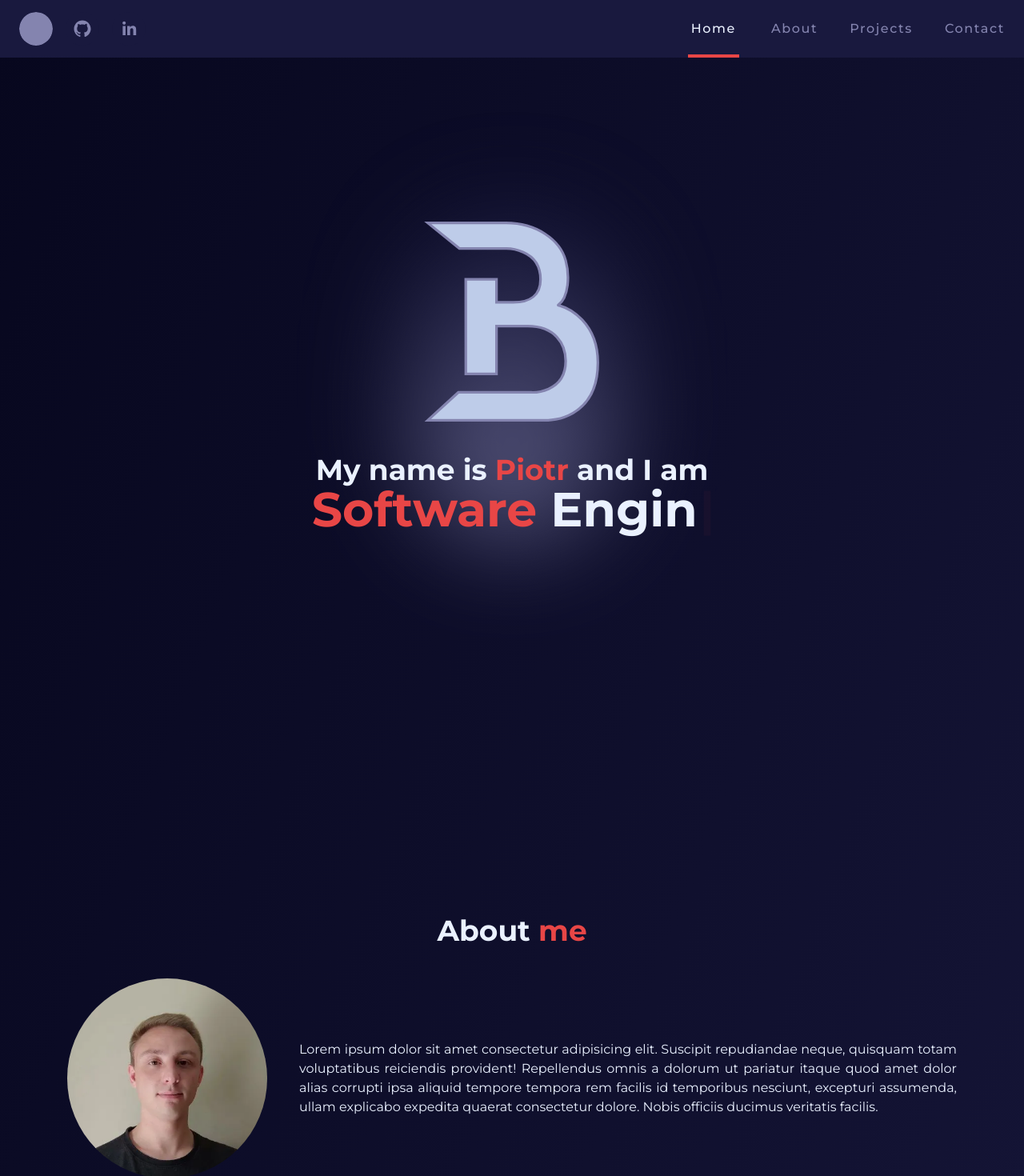
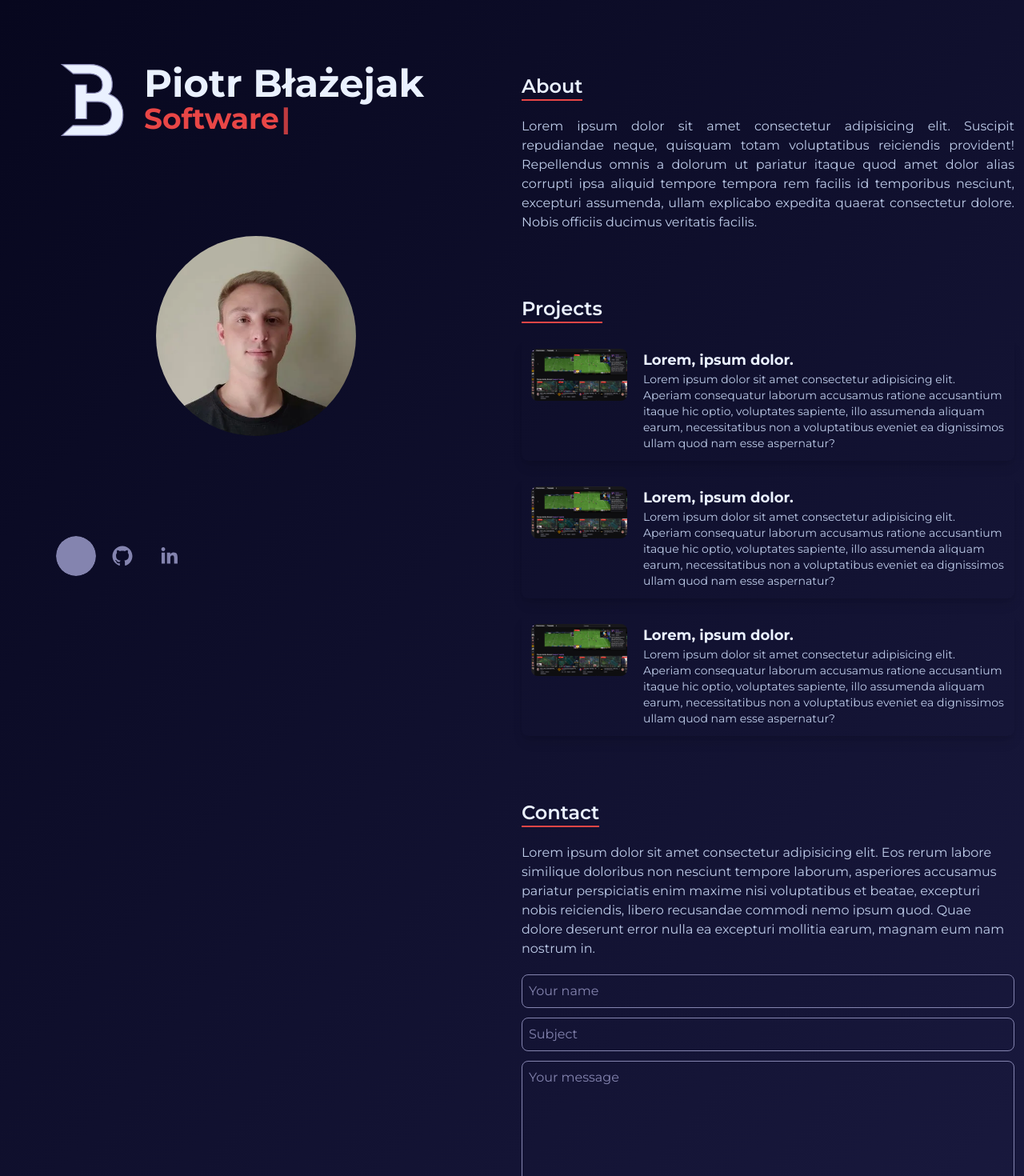
Before and after one commit to BlazejakPiotr/pb-portfolio, a Next.js app: page / in a window 1280 px wide. Shown: the top 1470 px of the page at 80% size. Built offline with nearby package versions, Linux system fonts and the light colour scheme.

Commit message:
feat: new design

```diff
--- a/src/app/components/About.tsx
+++ b/src/app/components/About.tsx
@@ -19,25 +19,13 @@ const TimelineMarker = ({ name, year }: { name: string; year: number }) => (
 const About = (props: Props) => {
   return (
     <>
-      <section
-        id="about"
-        className="max-w-6xl mx-auto p-5 flex flex-col flex-wrap justify-center gap-10 min-h-screen"
-      >
-        <h1 className="text-4xl text-light-blue font-bold text-center h-fit mt-[72px]">
-          About <span className="text-orange">me</span>
+      <section id="about" className="flex flex-col gap-5">
+        <h1 className="text-2xl  text-light-blue font-semibold text-start h-fit border-b-2  border-orange w-fit ">
+          About
         </h1>
 
         <div className="flex flex-row flex-wrap gap-10">
-          <div className="max-md:w-full rounded-full flex items-center justify-center hover:scale-105 duration-500 ">
-            <Image
-              src="/me_pic.webp"
-              alt="picture of me"
-              className="rounded-full"
-              height={250}
-              width={250}
-            />
-          </div>
-          <p className="flex flex-1 text-light-blue text-justify justify-center items-center">
+          <p className="flex  text-blue text-justify justify-center items-center">
             Lorem ipsum dolor sit amet consectetur adipisicing elit. Suscipit
             repudiandae neque, quisquam totam voluptatibus reiciendis provident!
             Repellendus omnis a dolorum ut pariatur itaque quod amet dolor alias
--- a/src/app/components/Contact.tsx
+++ b/src/app/components/Contact.tsx
@@ -20,15 +20,12 @@ const Contact = (props: Props) => {
   };
   return (
     <>
-      <section
-        id="contact"
-        className="max-w-6xl mx-auto p-5 min-h-screen flex flex-col justify-center"
-      >
-        <h1 className="text-4xl w-full text-light-blue font-bold h-min mt-[72px]">
-          Get in <span className="text-orange">Touch</span>
+      <section id="contact" className="flex flex-col gap-5">
+        <h1 className="text-2xl  text-light-blue font-semibold text-start h-fit border-b-2  border-orange w-fit ">
+          Contact
         </h1>
-        <div className="flex flex-wrap justify-between items-center gap-8">
-          <p className="w-full lg:w-1/2 text-start text-blue">
+
+        <p className="w-full text-start text-blue">
           Lorem ipsum dolor sit amet consectetur adipisicing elit. Eos rerum
           labore similique doloribus non nesciunt tempore laborum, asperiores
           accusamus pariatur perspiciatis enim maxime nisi voluptatibus et
@@ -39,7 +36,7 @@ const Contact = (props: Props) => {
 
         <form
           onSubmit={handleSubmit(onSubmit)}
-            className="flex flex-col justify-center items-center space-y-3 w-full lg:w-[40%]"
+          className="flex flex-col justify-center items-center space-y-3 w-full "
         >
           <input
             {...register("name", { required: true })}
@@ -48,9 +45,7 @@ const Contact = (props: Props) => {
             type="text"
           />
           {errors.name && (
-              <span className="text-red-500 text-sm">
-                This field is required
-              </span>
+            <span className="text-red-500 text-sm">This field is required</span>
           )}
           <input
             {...register("subject", { required: true })}
@@ -59,9 +54,7 @@ const Contact = (props: Props) => {
             type="text"
           />
           {errors.subject && (
-              <span className="text-red-500 text-sm">
-                This field is required
-              </span>
+            <span className="text-red-500 text-sm">This field is required</span>
           )}
           <textarea
             {...register("message", { required: true })}
@@ -70,9 +63,7 @@ const Contact = (props: Props) => {
             placeholder="Your message"
           />
           {errors.message && (
-              <span className="text-red-500 text-sm">
-                This field is required
-              </span>
+            <span className="text-red-500 text-sm">This field is required</span>
           )}
           <button
             type="submit"
@@ -81,7 +72,6 @@ const Contact = (props: Props) => {
             Submit
           </button>
         </form>
-        </div>
       </section>
     </>
   );
--- a/src/app/components/Header.tsx
+++ b/src/app/components/Header.tsx
@@ -5,38 +5,27 @@ type Props = {};
 
 const Header = (props: Props) => {
   return (
-    <section
-      className="relative z-0 h-screen w-full flex justify-center items-center space-x-10 "
-      id="/#home"
-    >
-      <div className="flex flex-col justify-center items-center flex-grow gap-10">
-        <div className=" flex items-center justify-center hover:scale-105 duration-200 ">
+    <div className="flex flex-row w-full justify-start items-start  gap-5 max-md:items-center  max-md:justify-center max-md:text-center">
+      <div className=" flex  items-start justify-start hover:scale-105 duration-200 ">
         <svg
           xmlns="http://www.w3.org/2000/svg"
-            height="250px"
+          height="120px"
           viewBox="0 0 1421.07 1622"
-            className="fill-blue  hover:fill-light-blue duration-300"
+          className="fill-light-blue  hover:fill-purple duration-300 w-[75px] h-[75px]  xl:w-[90px] xl:h-[90px]  2xl:w-[100px] 2xl:h-[100px] "
         >
           <g id="Shape" fill-rule="nonzero" stroke="#8484AF" strokeWidth="21">
             <path d="M588.07,468V655h137c138,0,220-61,220-187,0-254-281-250-281-250H286.79L31.07,11h635c247,0,437.44,137.42,483,304,32,117,27.34,299-61,362-1.17.83,7,3,13.26,4.72,70.32,19.3,308.74,131.66,308.74,462.28,0,467-403,467-403,467h-976l247.5-226h592.5s278,10,278-254c0-141-88-283-307-283h-254v387h-249l-.5-767Z"></path>
           </g>
         </svg>
       </div>
-        <div className=" max-w-3xl">
-          <p className="text-light-blue text-2xl lg:text-4xl text-center font-bold">
-            My name is <span className="text-orange">Piotr</span> and I am
+      <div className="">
+        <p className="text-light-blue text-3xl xl:text-5xl 2xl:text-6xl font-bold pr-10">
+          Piotr Błażejak
         </p>
 
         <TypeWriter />
-          {/* <p className="whitespace-pre-line">
-            Lorem ipsum dolor sit amet consectetur adipisicing elit. Accusamus
-            eius doloribus cum cumque illum facere ducimus asperiores nam eaque
-            architecto!
-          </p> */}
       </div>
-        <div className="absolute -z-10  w-[50%] md:w-[20%] h-[50%] filter blur-3xl opacity-70 gradie bg-gradient-to-t from-purple to-light-navy rounded-full"></div>
     </div>
-    </section>
   );
 };
 
--- a/src/app/components/Projects.tsx
+++ b/src/app/components/Projects.tsx
@@ -15,53 +15,49 @@ const ProjectItem = ({
 }) => (
   <Link
     href={`/projects/${id}`}
-    className="relative aspect-video h-full rounded-lg group cursor-pointer shadow-lg shadow-navy hover:scale-105 duration-300"
+    className="relative  rounded-lg group cursor-pointer shadow-lg   duration-300 flex justify-start items-start gap-5 p-3 hover:bg-light-navy"
   >
     <Image
       src={image}
       alt=""
-      className="h-full w-full rounded-lg object-cover"
-      height={300}
-      width={300}
+      className="w-1/4 max-w-[120px] rounded-lg object-cover"
+      height={200}
+      width={200}
     />
-    <div className=" bg-light-navy absolute top-0 left-0 h-full w-full flex justify-center items-center text-white p-5 text-xs text-center rounded-lg opacity-0 group-hover:opacity-100 transition-all ease-in duration-300">
-      {desc}
+    <div className="text-blue text-sm">
+      <h2 className="text-light-blue font-bold text-lg">Lorem, ipsum dolor.</h2>
+      <p>
+        Lorem ipsum dolor sit amet consectetur adipisicing elit. Aperiam
+        consequatur laborum accusamus ratione accusantium itaque hic optio,
+        voluptates sapiente, illo assumenda aliquam earum, necessitatibus non a
+        voluptatibus eveniet ea dignissimos ullam quod nam esse aspernatur?
+      </p>
     </div>
   </Link>
 );
 
 const Projects = (props: Props) => {
   return (
-    <section
-      id="projects"
-      className="max-w-6xl mx-auto p-5 flex flex-col flex-wrap justify-center items-center gap-10 min-h-screen"
-    >
-      <h1 className="text-4xl text-light-blue font-bold text-center h-fit mt-[72px]">
-        My <span className="text-orange ">projects</span>
+    <section id="projects" className="flex flex-col gap-5">
+      <h1 className="text-2xl  text-light-blue font-semibold text-start h-fit border-b-2  border-orange w-fit ">
+        Projects
       </h1>
-      <div className="w-full grid grid-cols-1 lg:grid-cols-3 place-content-between gap-10">
+      <div className="w-full space-y-5">
         <ProjectItem
           image="/test.png"
           id={"1"}
           desc="  Lorem ipsum dolor sit amet consectetur adipisicing elit. Eum voluptatibus quam odit voluptate quisquam fugiat harum iusto provident, dolore eaque!"
-        />{" "}
-        <ProjectItem
-          image="/test.png"
-          id={"1"}
-          desc="quidem accusamus ipsa iure ipsum modi ipsam nesciunt maiores ex? Tenetur, dignissimos. Laudantium architecto numquam eum deserunt incidunt esse aliquam amet, fugiat officia."
-        />{" "}
-        <ProjectItem image="/test.png" id={"1"} desc="none" />
+        />
         <ProjectItem
           image="/test.png"
           id={"1"}
           desc="  Lorem ipsum dolor sit amet consectetur adipisicing elit. Eum voluptatibus quam odit voluptate quisquam fugiat harum iusto provident, dolore eaque!"
-        />{" "}
+        />
         <ProjectItem
           image="/test.png"
           id={"1"}
-          desc="quidem accusamus ipsa iure ipsum modi ipsam nesciunt maiores ex? Tenetur, dignissimos. Laudantium architecto numquam eum deserunt incidunt esse aliquam amet, fugiat officia."
-        />{" "}
-        <ProjectItem image="/test.png" id={"1"} desc="none" />
+          desc="  Lorem ipsum dolor sit amet consectetur adipisicing elit. Eum voluptatibus quam odit voluptate quisquam fugiat harum iusto provident, dolore eaque!"
+        />
       </div>
     </section>
   );
--- a/src/app/components/TypeWriter.tsx
+++ b/src/app/components/TypeWriter.tsx
@@ -6,20 +6,13 @@ type Props = {};
 
 const TypeWriter = (props: Props) => {
   const [text] = useTypewriter({
-    words: [
-      "Fullstack Developer",
-      "Software Engineer",
-      "UI/UX Designer",
-      "Cycling Enthusiast",
-      "eSports Player",
-    ],
+    words: ["Fullstack Developer", "Software Engineer", "UI/UX Designer"],
     loop: true,
     delaySpeed: 2500,
   });
   return (
-    <h1 className="text-4xl text-center lg:text-6xl font-bold text-light-blue">
-      <span className="text-orange">{text.split(" ")[0]} </span>
-      {text.split(" ")[1]}
+    <h1 className="text-light-blue text-2xl xl:text-4xl 2xl:text-4xl font-bold">
+      <span className="text-orange">{text}</span>
       <Cursor cursorBlinking={true} cursorColor="#E84646" />
     </h1>
   );
--- a/src/app/layout.tsx
+++ b/src/app/layout.tsx
@@ -16,7 +16,14 @@ export default function RootLayout({
 }) {
   return (
     <html className="scroll-smooth" lang="en">
-      <body className={montserrat.className}>{children}</body>
+      <body
+        className={
+          (montserrat.className,
+          "bg-gradient-to-tl from-light-navy to-navy relative")
+        }
+      >
+        {children}
+      </body>
     </html>
   );
 }
--- a/src/app/page.tsx
+++ b/src/app/page.tsx
@@ -5,9 +5,9 @@ import Projects from "./components/Projects";
 
 export default function Home() {
   return (
-    <div className="container mx-auto">
+    <div className=" space-y-20">
       {/* header */}
-      <Header />
+
       {/* about */}
       <About />
       {/* projects */}
--- a/src/app/projects/[slug]/page.tsx
+++ /dev/null
@@ -1,76 +0,0 @@
-"use client";
-import { useEffect } from "react";
-import { MdPreview } from "react-icons/md";
-import { usePathname } from "next/navigation";
-import Link from "next/link";
-import { SocialIcon } from "react-social-icons";
-import { FiFigma } from "react-icons/fi";
-export default function Project() {
-  const pathname = usePathname();
-  useEffect(() => {
-    console.log(pathname);
-  }, [pathname]);
-  return (
-    <section className="max-w-7xl mx-auto p-5 min-h-screen flex flex-col ">
-      <div className="flex flex-col-reverse flex-wrap md:flex-row gap-10">
-        <div className="w-full lg:w-2/5 bg-orange min-h-[350px]">1</div>
-        <div className="flex-1">
-          <h1 className="text-3xl w-full text-light-navy font-bold h-min ">
-            Project title
-          </h1>
-          <p className="text-xs">(December 2021)</p>
-
-          <p className="font-medium">
-            Lorem ipsum dolor sit amet consectetur adipisicing elit. Nemo
-            dolorum soluta cum sed distinctio necessitatibus magnam accusantium
-            illum delectus natus amet, est commodi, pariatur possimus! Natus
-            ipsum tempora autem unde minima deleniti quos necessitatibus
-            voluptatum vitae! Libero repellendus porro quos aliquam eveniet
-            illum nam quibusdam rem ut saepe incidunt voluptatum neque eum,
-            quaerat eius animi nulla?
-          </p>
-
-          <ul className="flex gap-5">
-            <li className=" w-full  h-[52px]   flex-1">
-              <Link
-                href={"/"}
-                className=" bg-light-navy rounded-lg py-2 text-light-blue flex justify-center items-center font-bold  h-full"
-              >
-                <SocialIcon
-                  className=" text-light-blue rounded-full"
-                  url="https://github.com"
-                  style={{ width: 34, height: 34 }}
-                  bgColor="transparent"
-                  fgColor="currentColor"
-                />{" "}
-                Github
-              </Link>
-            </li>
-            <li className=" w-full h-[52px]  flex-1">
-              <Link
-                href={"/"}
-                className=" bg-light-navy rounded-lg py-2 text-light-blue flex justify-center items-center font-bold  h-full gap-2"
-              >
-                <span className="text-2xl">
-                  <MdPreview />
-                </span>
-                Preview
-              </Link>
-            </li>
-            <li className=" w-full h-[52px]  flex-1">
-              <Link
-                href={"/"}
-                className=" bg-light-navy rounded-lg py-2 text-light-blue flex justify-center items-center font-bold  h-full gap-2"
-              >
-                <span className="text-2xl">
-                  <FiFigma />
-                </span>
-                Design
-              </Link>
-            </li>
-          </ul>
-        </div>
-      </div>
-    </section>
-  );
-}
--- a/src/app/template.tsx
+++ b/src/app/template.tsx
@@ -1,23 +1,80 @@
-"use client";
 import React from "react";
-import Navbar from "./components/Navbar";
-import Footer from "./components/Footer";
-import { usePathname } from "next/navigation";
+import Header from "./components/Header";
+import TypeWriter from "./components/TypeWriter";
+import { SocialIcon } from "react-social-icons";
+import Link from "next/link";
+import Image from "next/image";
 
-export default function Template({ children }: { children: React.ReactNode }) {
-  const pathname = usePathname();
+export default function template({ children }: { children: React.ReactNode }) {
+  return (
+    <main className="container mx-auto flex max-lg:flex-col overflow-x-hidden mt-20 justify-between">
+      <div className="w-screen lg:w-1/2 lg:h-screen flex justify-center p-3">
+        <aside
+          id="default-sidebar"
+          className="relative lg:fixed lg:top-20 lg:bottom-20 z-40 w-82 lg:h-[calc(100vh-10rem)] transition-transform flex flex-col justify-between"
+          aria-label="Sidebar"
+        >
+          <Header />
+          <Image
+            src="/me_pic.webp"
+            alt="picture of me"
+            width={250}
+            height={250}
+            className=" rounded-full mx-auto"
+          />
+          {/* <nav className="max-md:hidden lg:w-full">
+            <ul className="text-purple  font-semibold flex flex-row justify-evenly">
+              <Link href={"/#about"}>
+                <li className="grid grid-cols-2 justify-start w-fit ">
+                  <div className="w-[40px] flex justify-center items-center">
+                    <div className="bg-purple h-[2px] w-full "></div>
+                  </div>
+                  <div className="flex-1">About</div>
+                </li>
+              </Link>
+              <Link href={"/#about"}>
+                <li className="grid grid-cols-2 justify-start w-fit ">
+                  <div className="w-[40px] flex justify-center items-center">
+                    <div className="bg-purple h-[2px] w-full "></div>
+                  </div>
+                  <div className="flex-1">About</div>
+                </li>
+              </Link>
+              <li>Contact</li>
+            </ul>
+          </nav> */}
+          <div className="w-full flex max-md:justify-center gap-2">
+            <SocialIcon
+              className=" text-purple rounded-full hover:scale-125 hover:text-blue duration-200"
+              url="https://discord.com"
+              style={{ width: 50, height: 50 }}
+              bgColor="transparent"
+              fgColor="currentColor"
+            />
+            <SocialIcon
+              className=" text-purple rounded-full hover:scale-125 hover:text-blue duration-200"
+              url="https://github.com"
+              style={{ width: 50, height: 50 }}
+              bgColor="transparent"
+              fgColor="currentColor"
+            />
+            <SocialIcon
+              className=" text-purple rounded-full hover:scale-125 hover:text-blue duration-200"
+              url="https://linkedin.com"
+              style={{ width: 50, height: 50 }}
+              bgColor="transparent"
+              fgColor="currentColor"
+            />
+          </div>
+        </aside>
+      </div>
+      <div className="w-screen lg:w-1/2  lg:max-w-2xl  overflow-x-hidden p-3">
+        {children}
+      </div>
 
-  return (
-    <div
-      className={`min-h-screen w-full overflow-x-hidden bg-gradient-to-tl  ${
-        pathname.startsWith("/projects/")
-          ? "from-light-blue to-blue"
-          : "from-light-navy to-navy"
-      }`}
-    >
-      <Navbar />
-      <main>{children}</main>
-      <Footer />
-    </div>
+      {/* <nav className="w-2/5 fixed top-0 left-0 bottom-0 w- text-white bg-red-500 overflow-y-hidden container mx-auto flex flex-col justify-center items-center">
+        test
+      </nav> */}
+    </main>
   );
 }
```
Lines whose indentation alone changed are shown as unchanged.
